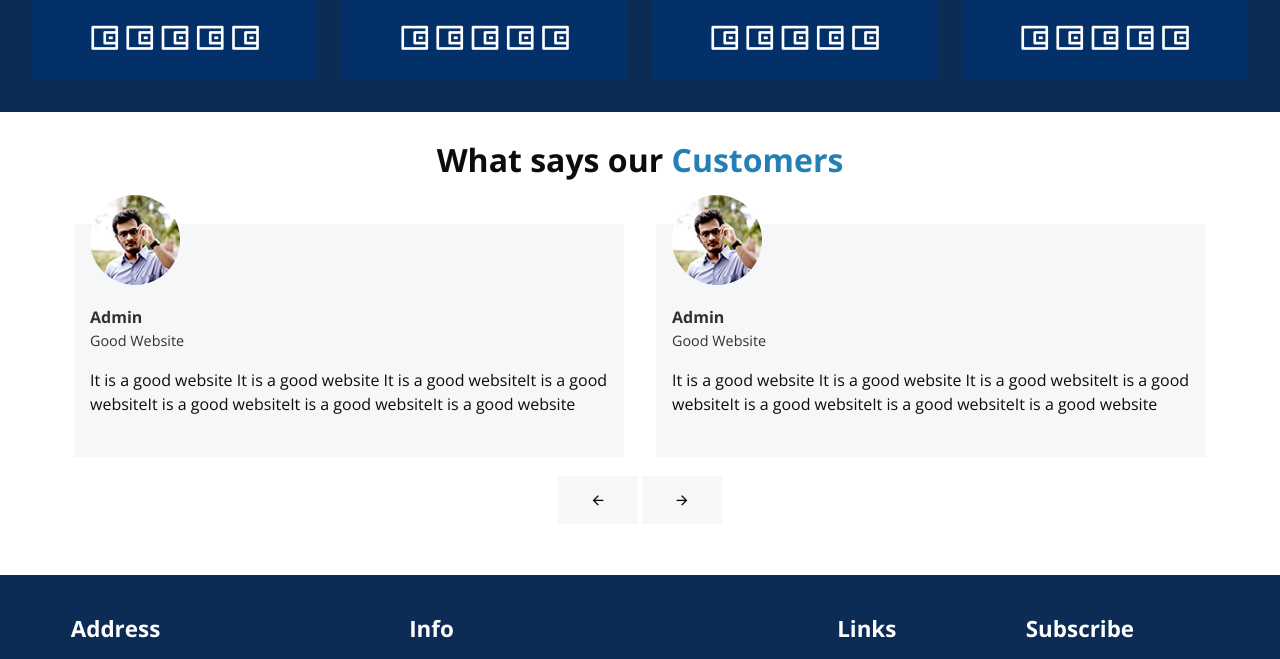
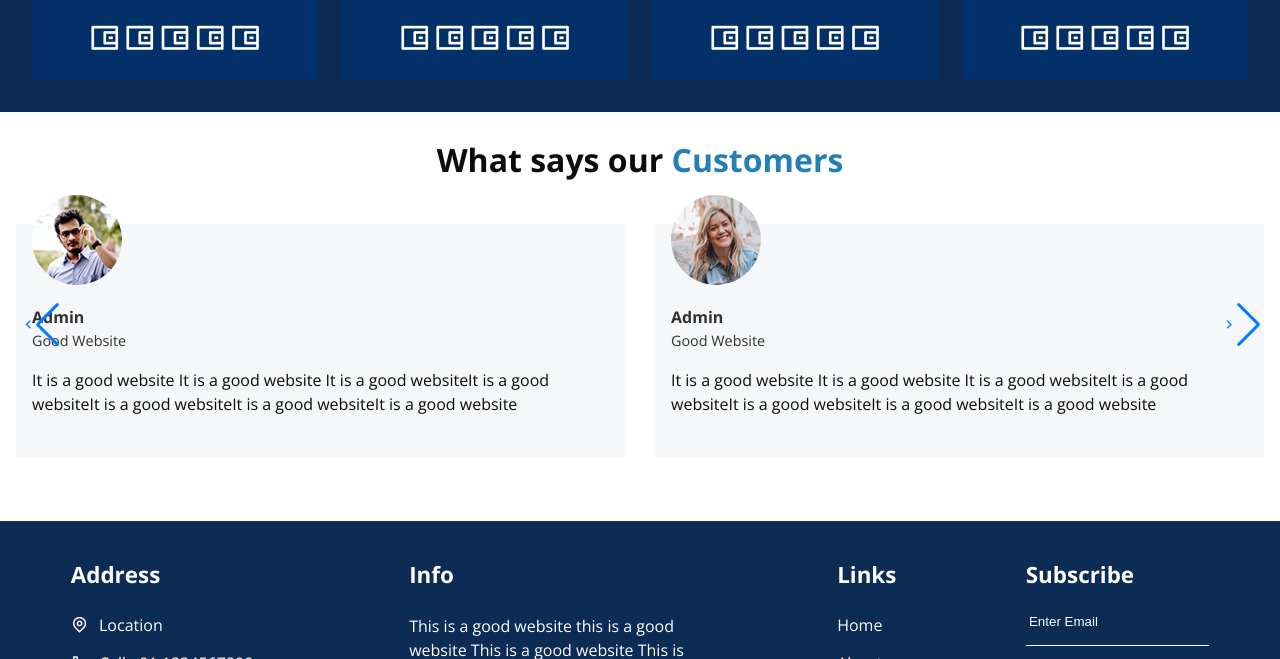
Before and after one commit to Farooqtariq-coder/second-project, a plain HTML site: page index.html in a window 1280 px wide. Shown: the part 4150-4809 px from the top of the page. Drawn offline with nearby package versions, Linux system fonts and the light colour scheme.

Commit message:
Update index.html

```diff
--- a/index.html
+++ b/index.html
@@ -276,12 +276,28 @@ Read More
         </div>
     </div>
 </div>
-<div class="section-5 ">
+<div class="section-5 section-5-responsive ">
     <div class="section-5-content">
         <h1>What says our <span>Customers</span></h1>
     </div>
-    <div class="section-5-grid">
-        <div class="section-5-grid-card">
+    <div class="swiper-padding-class">
+    <div class="swiper mySwiper">
+        <div class="swiper-wrapper ">
+          <div class="swiper-slide">
+
+            <div class="section-5-content-card">
+                <img src="images/client2.jpg" alt="">
+                <div class="admin-class"><h4>Admin</h4>
+                <a>Good Website</a>
+                <p>It is a good website It is a good website It is a good websiteIt is a good websiteIt is a good websiteIt is a good websiteIt is a good website
+
+                </p></div>
+
+
+
+
+        </div></div>
+        <div class="swiper-slide">
 
             <div class="section-5-content-card">
                 <img src="images/client1.jpg" alt="">
@@ -292,10 +308,23 @@ Read More
                 </p></div>
 
 
-            </div>
 
-        </div>
-        <div class="section-5-grid-card">
+
+        </div></div>
+          <div class="swiper-slide">
+
+            <div class="section-5-content-card">
+                <img src="images/client2.jpg" alt="">
+                <div class="admin-class"><h4>Admin</h4>
+                <a>Good Website</a>
+                <p>It is a good website It is a good website It is a good websiteIt is a good websiteIt is a good websiteIt is a good websiteIt is a good website
+
+                </p></div>
+
+
+
+        </div></div>
+        <div class="swiper-slide">
 
             <div class="section-5-content-card">
                 <img src="images/client1.jpg" alt="">
@@ -306,16 +335,20 @@ Read More
                 </p></div>
 
 
-            </div>
+
+
+        </div></div>
+
 
         </div>
+        <div class="btn-swiper-flex">
+            <div class="swiper-button-prev"><i class="ri-arrow-left-s-line"></i></div>
+        <div class="swiper-button-next"><i class="ri-arrow-right-s-line"></i></div>
 
     </div>
-    <div class="section-5-content-buttons">
-        <i class="ri-arrow-left-line"></i>
-        <i class="ri-arrow-right-line"></i>
 
-    </div>
+</div>
+</div>
 </div>
 <div class="footer-section ">
     <div class="section-responsive">
@@ -367,16 +400,33 @@ Read More
     <a href="">@ All Rights Reserved By Programmer 2024 .</a></div>
 </div>
 <script src="https://cdn.jsdelivr.net/npm/swiper@11/swiper-bundle.min.js"></script>
-<script >
-    const menubtn = document.getElementById('menu-btn');
-const navlinks = document.getElementById('nav-links');
-const menubtnicon = document.querySelector("i");
-menubtn.addEventListener("click",(e)=>{
-navlinks.classList.toggle("open");
-const isopen = navlinks.classList.contains("open");
-menubtnicon.setAttribute("class", isopen ? "ri-close-line": "ri-menu-line");
+<script src="main.js"></script>
+<script>
+    var swiper = new Swiper(".mySwiper", {
+        slidesPerView: 1,
+      slidesPerGroup: 1,
+      spaceBetween: 30,
+      loop: true,
+      pagination: {
+        el: ".swiper-pagination",
+        clickable: true,
+      },
+      navigation: {
+        nextEl: ".swiper-button-next",
+        prevEl: ".swiper-button-prev",
+      },
+      breakpoints: {
 
-})
-</script>
+    600: {
+      slidesPerView: 2,
+      slidesPerGroup: 1,
+    },},
+    autoplay: {
+    delay: 2000,
+    disableOnInteraction: false,
+  },
+    });
+
+  </script>
 </body>
 </html>
```
